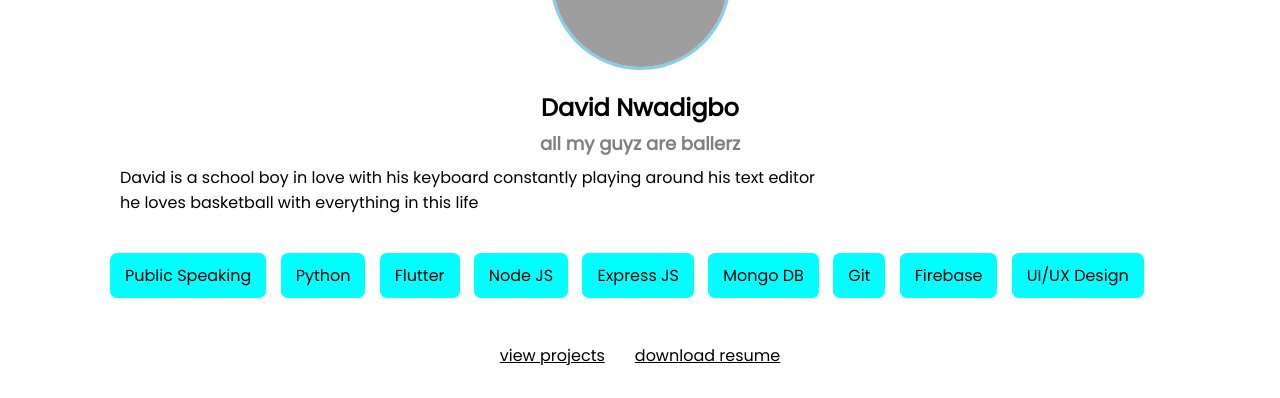
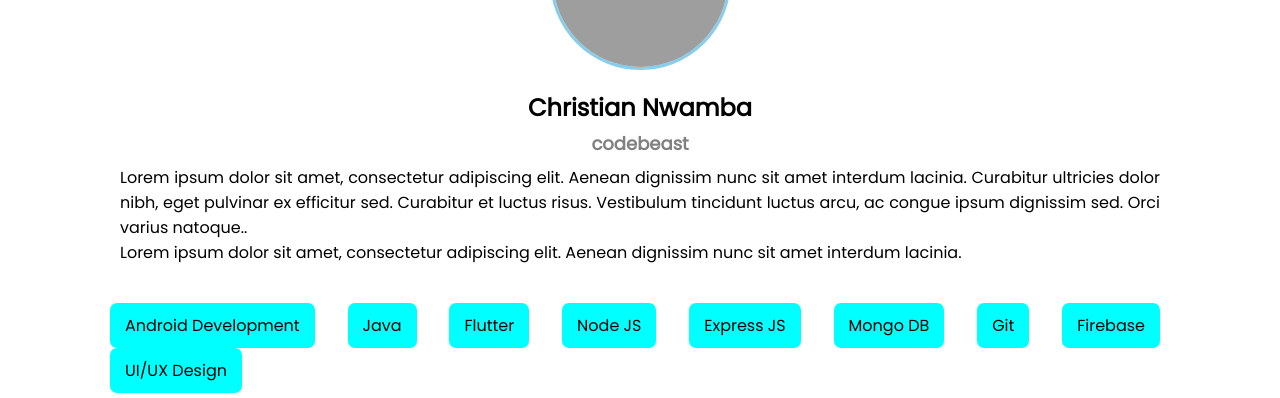
Before and after one commit to EBILITE/portfolio-template, a plain HTML site: page index.html in a window 1280 px wide. Shown: the part 186-584 px from the top of the page. Drawn offline with Linux system fonts and the light colour scheme; grey boxes are pictures that could not be loaded.

Commit message:
fixed the repo after accidental changes on master

```diff
--- a/index.html
+++ b/index.html
@@ -13,6 +13,7 @@
     <title>Portfolio Template</title>
 </head>
 <body>
+    <!--Where can we find you on social media-->
     <div class="connections">
             <a href="mailto:hello@example.com" class="mail">hello@example.com</a>
             <a href="https://twitter.com/Sage_Godspeed" target="_blank"><i class="fab fa-twitter-square"></i></i></a>
@@ -22,18 +23,25 @@
 
 
         <div class="content">
+            <!--give us the link to your twitter display photo -->
             <img src="https://pbs.twimg.com/profile_images/725313461765427204/2Od92RM7_400x400.jpg" alt="Christian Nwamba">
-            <h1>David Nwadigbo</h1>
-            <h5>all my guyz are ballerz</h5>
+
+            <!--What is your name-->
+            <h1>Christian Nwamba</h1>
+
+            <!--What is your nickname-->
+            <h5>codebeast</h5>
+
+            <!--tell us about yourself-->
             <div>
-                <p>David is a school boy in love with his keyboard constantly playing around his text editor <br>
-                he loves basketball with everything in this life</p>
+                <p>Lorem ipsum dolor sit amet, consectetur adipiscing elit. Aenean dignissim nunc sit amet interdum lacinia. Curabitur ultricies dolor nibh, eget pulvinar ex efficitur sed. Curabitur et luctus risus. Vestibulum tincidunt luctus arcu, ac congue ipsum dignissim sed. Orci varius natoque.. <br>
+                Lorem ipsum dolor sit amet, consectetur adipiscing elit. Aenean dignissim nunc sit amet interdum lacinia.</p>
             </div>
-
+            <!--What are your strongest skillset-->
             <div class="skills">
                 <ul>
-                    <li>Public Speaking</li>
-                    <li>Python</li>
+                    <li>Android Development</li>
+                    <li>Java</li>
                     <li>Flutter</li>
                     <li>Node JS</li>
                     <li>Express JS</li>
@@ -43,6 +51,8 @@
                     <li>UI/UX Design</li>
                 </ul>
             </div>
+
+            <!--give us a link to your github repos and resume-->
             <div class="link">
                 <a href="https://github.com/sage-godspeed?utf8=%E2%9C%93&tab=repositories&q=&type=source&language=">view projects</a><a href="https://github.com/sage-godspeed/portfolio-template">download resume</a>
             </div>
```
